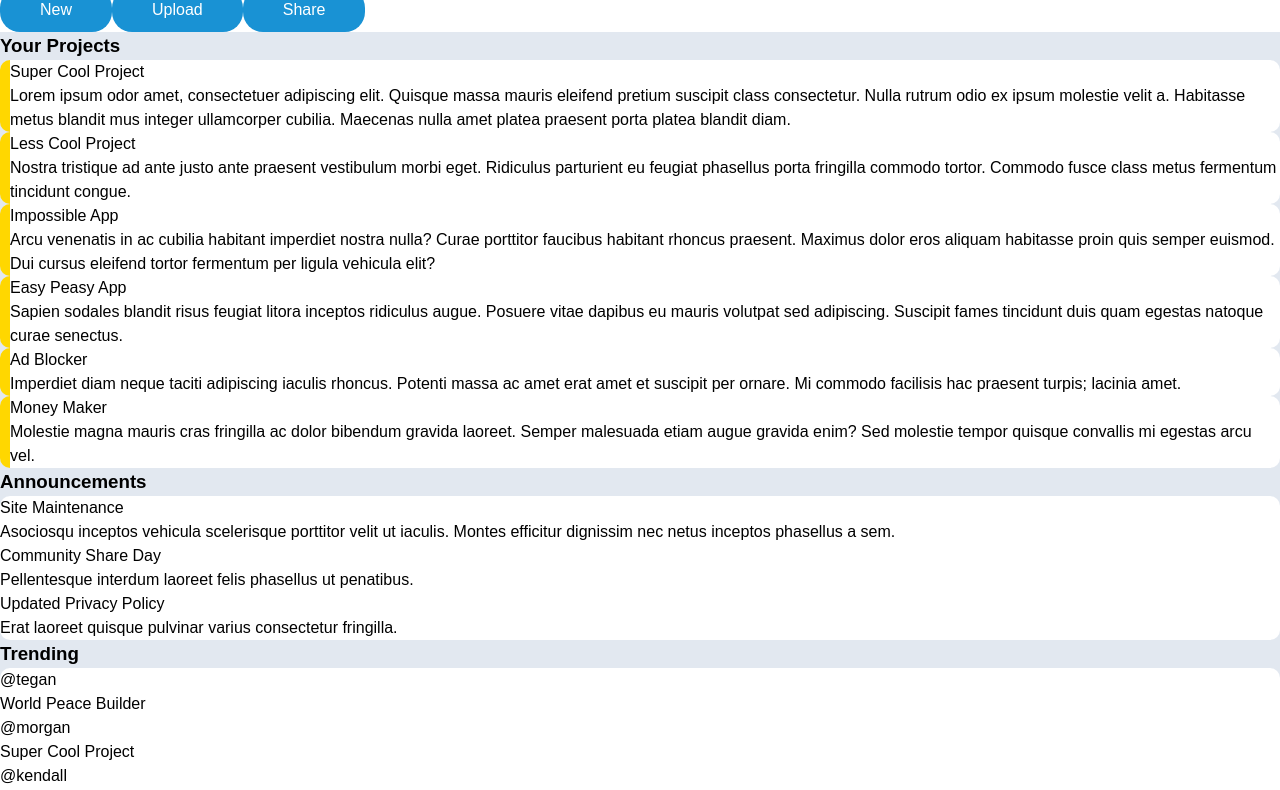
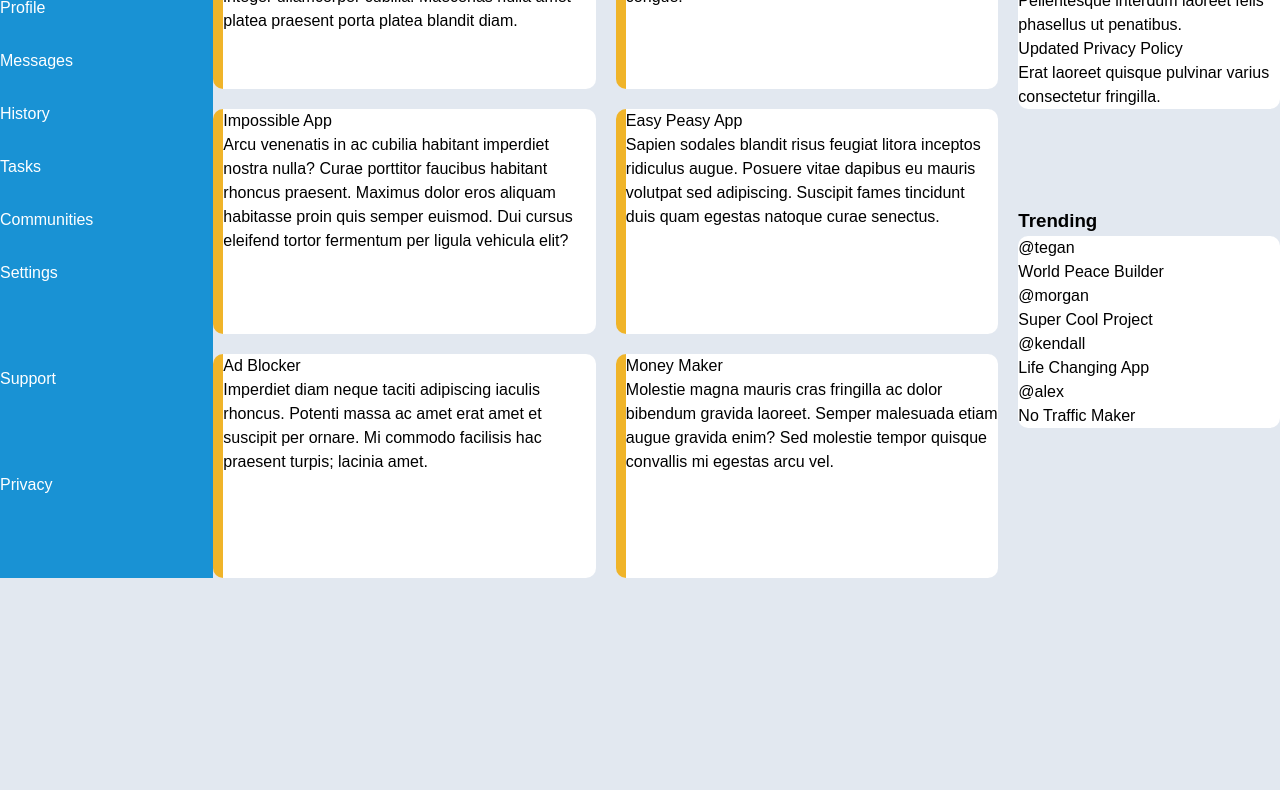
Before and after one commit to alfie997/admin_dashboard, a plain HTML site: page index.html in a window 1280 px wide. Shown: the part 374-1164 px from the top of the page. After the commit the page ends 952 px from the top, so only its background shows below. Drawn offline with Linux system fonts and the light colour scheme.

Commit message:
Implement basic grid
 - Make most parents grid
 - Align most children with appropriate cells

```diff
--- a/index.html
+++ b/index.html
@@ -9,15 +9,19 @@
 <body>
     <nav>
         <h1>Dashboard</h1>
+        <div class="sub">
             <a href="">Home</a>
             <a href="">Profile</a>
             <a href="">Messages</a>
             <a href="">History</a>
             <a href="">Tasks</a>
             <a href="">Communities</a>
+        </div>
+        <div class="sup">
             <a href="">Settings</a>
             <a href="">Support</a>
             <a href="">Privacy</a>
+        </div>
     </nav>
     <header>
         <form action=""><input type="text"></form>
--- a/styles.css
+++ b/styles.css
@@ -22,11 +22,14 @@ p, h1, h2, h3, h4, h5, h6 {
   isolation: isolate;
 }
 
-/*^reset^*/
+/* ^reset^ */
 
 body {
     background-color: rgb(226, 232, 240);
     font-family: sans-serif;
+    display: grid;
+    grid-template-columns: 1fr 5fr;
+    grid-template-rows: 1fr 4fr;
 }
 
 a {
@@ -37,12 +40,30 @@ a {
 nav {
     background-color: rgb(25, 146, 212);
     color: white;
+    grid-row: 1 / 3;
     display: grid;
-    grid-template-rows: 2fr 1fr 1fr;
+    grid-template-rows: 1fr 1fr 1fr;
+}
+
+nav .sub {
+    grid-row: 2 / 3;
+    display: grid;
+}
+
+nav .sup {
+    grid-row: 3 / 4;
+    display: grid;
 }
 
 header {
     background-color: white;
+    box-shadow: 0 5px 10px rgba(0, 0, 0, 0.2);
+    display: grid;
+    grid-template-rows: 1fr 2fr;
+}
+
+header form {
+    grid-row: 1 / 2;
 }
 
 header input {
@@ -53,17 +74,56 @@ header input {
     width: 100%;
 }
 
+header a {
+    grid-row: 1 / 2;
+}
+
+header h2 {
+    grid-row: 2 / 3;
+}
+
 header button {
     background-color: rgb(25, 146, 212);
     color: white;
     border: none;
     border-radius: 20px;
-    padding: 10px 40px 10px 40px;
+    /* padding: 10px 40px 10px 40px; */
+    grid-row: 2 / 3;
+}
+
+main {
+    display: grid;
+    grid-template-columns: 3fr 1fr;
+    grid-template-rows: 1fr 1fr;
+    gap: 20px;
+}
+
+.projects {
+    grid-column: 1 / 2;
+    grid-row: 1 / 3;
+    display: grid;
+    grid-template-columns: 1fr 1fr;
+    grid-template-rows: 1fr 8fr 8fr 8fr;
+    gap: 20px;
+}
+
+.projects h3 {
+    grid-column: 1 / 3;
+}
+
+.news {
+    grid-column: 2 / 3;
+    grid-row: 1 / 2;
+}
+
+.trend {
+    grid-column: 2 / 3;
+    grid-row: 2 / 3;
 }
 
 .projects div {
     background-color: white;
-    border-left: 10px solid gold;
+    border-left: 10px solid rgb(240, 180, 41);
     border-radius: 10px;
 }
 
```
Lines whose indentation alone changed are shown as unchanged.
